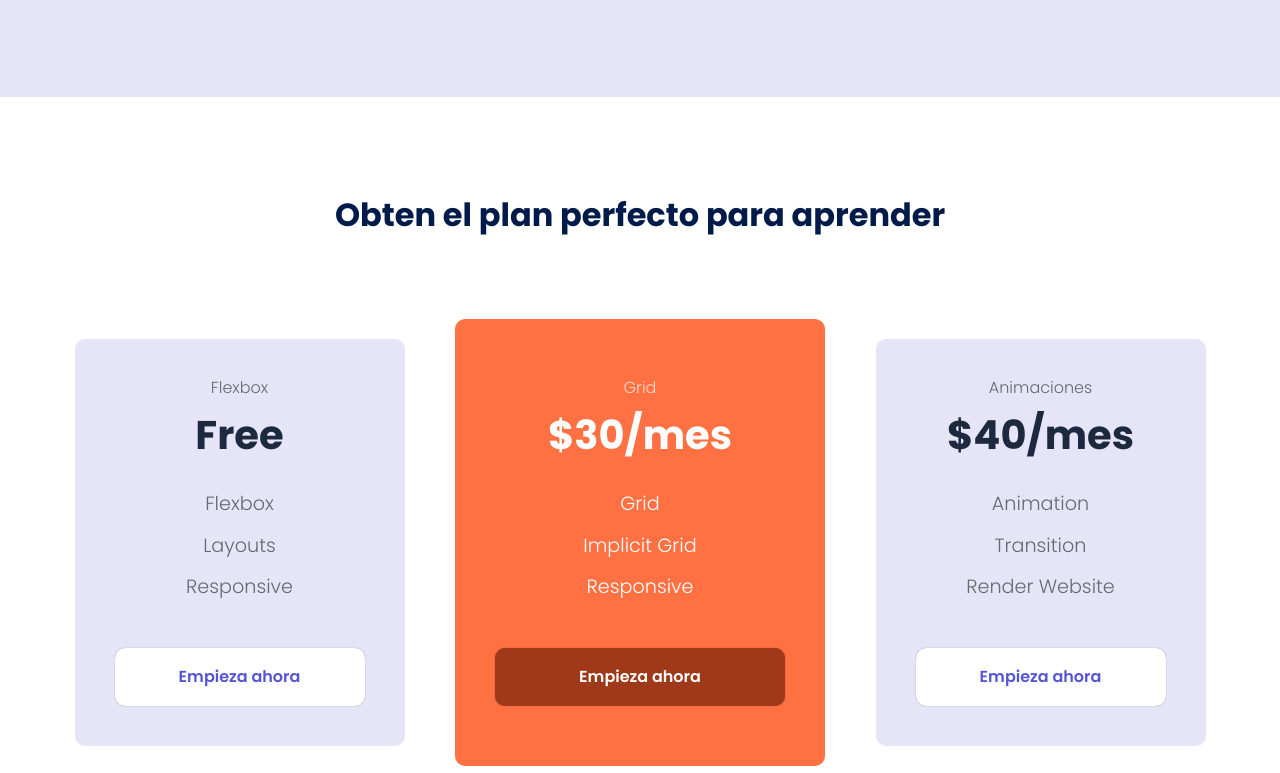
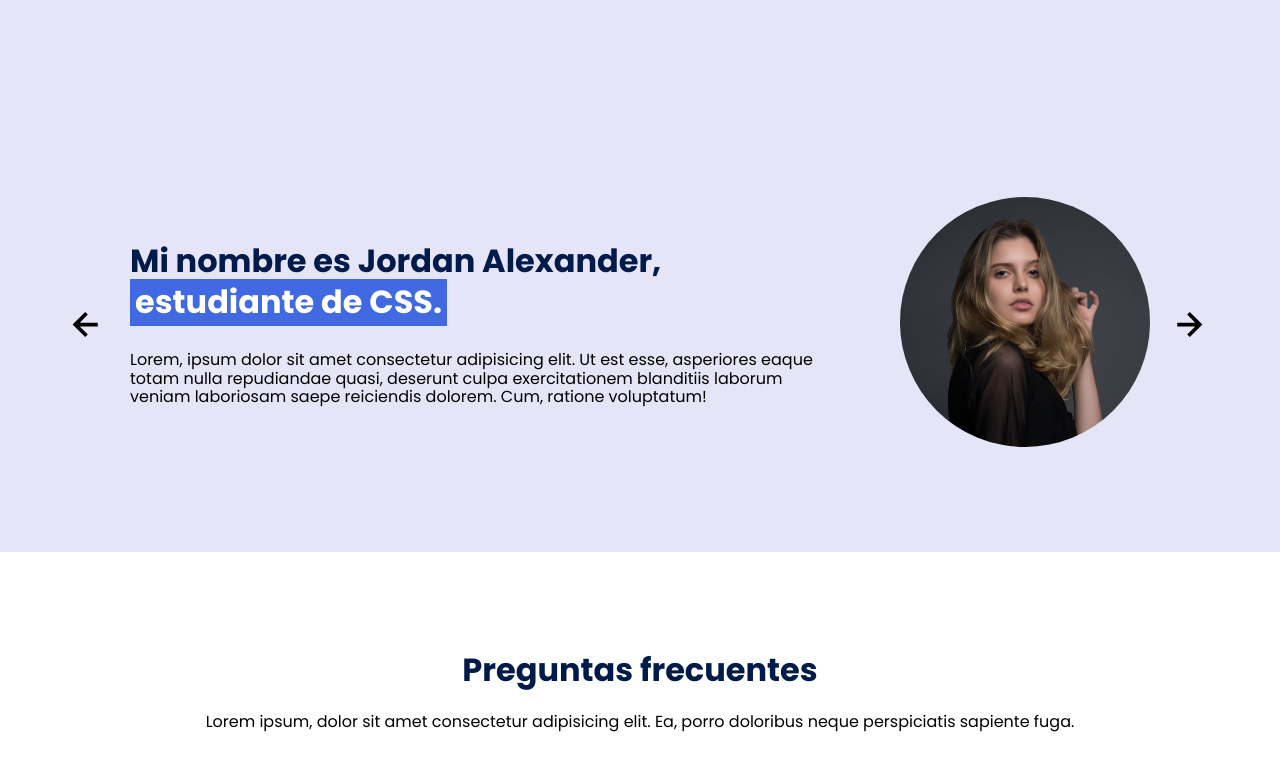
Before and after one commit to fjsmsoporte/fjsmsoporte.github.io, a plain HTML site: page index.html in a window 1280 px wide. Shown: the part 1707-2480 px from the top of the page. Drawn offline with Linux system fonts and the light colour scheme.

Commit message:
Update index.html
error en los codigo

```diff
--- a/index.html
+++ b/index.html
@@ -115,53 +115,6 @@
                 </figure>
             </div>
         </section>
-
-        <section class="price container">
-            <h2 class="subtitle">Obten el plan perfecto para aprender</h2>
-
-            <div class="price__table">
-                <div class="price__element">
-                    <p class="price__name">Flexbox</p>
-                    <h3 class="price__price">Free</h3>
-
-                    <div class="price__items">
-                        <p class="price__features">Flexbox</p>
-                        <p class="price__features">Layouts</p>
-                        <p class="price__features">Responsive</p>
-                    </div>
-
-                    <a href="#" class="price__cta">Empieza ahora</a>
-                </div>
-
-
-                <div class="price__element price__element--best">
-                    <p class="price__name">Grid</p>
-                    <h3 class="price__price">$30/mes</h3>
-
-                    <div class="price__items">
-                        <p class="price__features">Grid</p>
-                        <p class="price__features">Implicit Grid</p>
-                        <p class="price__features">Responsive</p>
-                    </div>
-
-                    <a href="#" class="price__cta">Empieza ahora</a>
-                </div>
-
-
-                <div class="price__element">
-                    <p class="price__name">Animaciones</p>
-                    <h3 class="price__price">$40/mes</h3>
-
-                    <div class="price__items">
-                        <p class="price__features">Animation</p>
-                        <p class="price__features">Transition</p>
-                        <p class="price__features">Render Website</p>
-                    </div>
-
-                    <a href="#" class="price__cta">Empieza ahora</a>
-                </div>
-
-
             </div>
         </section>
 
```
